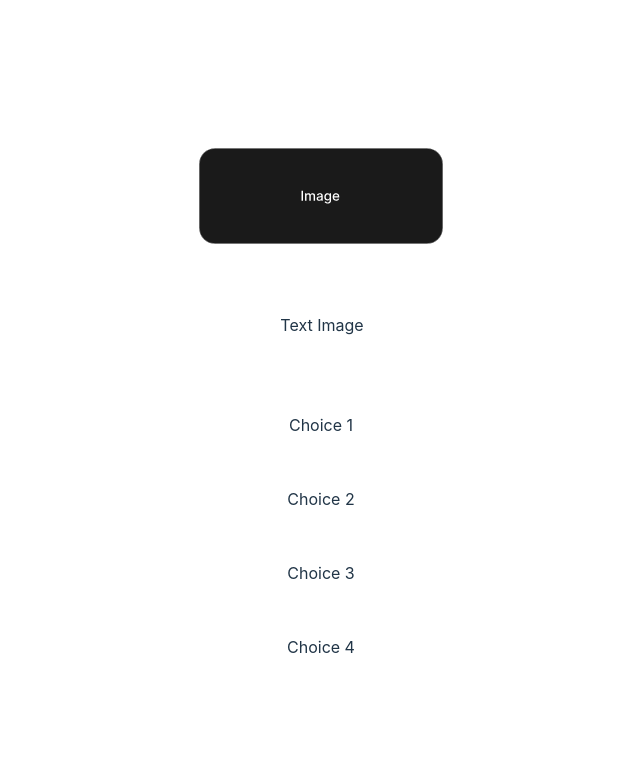
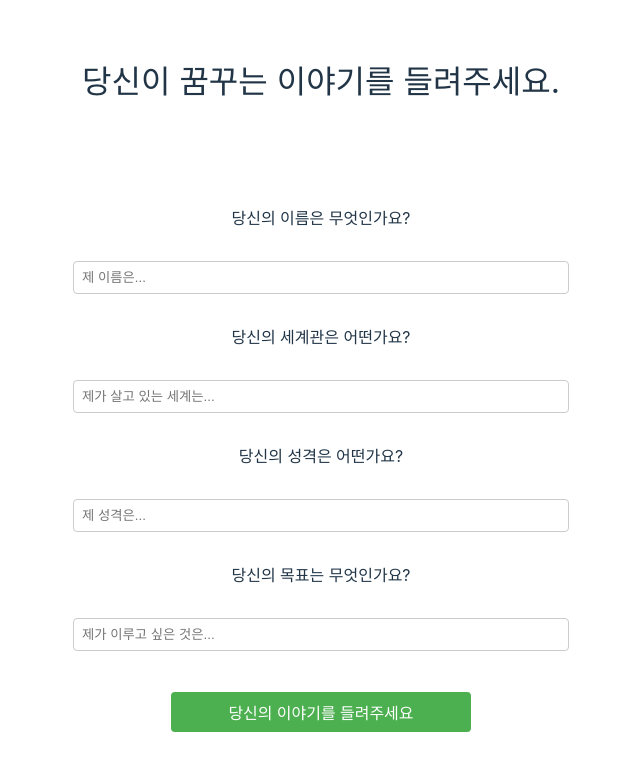
Before and after one commit to Chat-niverse/Chat-niverse_FE, a React (Vite) app: page / in a window 1280 px wide. Shown: the top 770 px of the page, without its empty margins (319-959 px from the left). Built offline with nearby package versions, Linux system fonts and the light colour scheme.

Commit message:
[feature] #6 초기 설정 화면 제작

```diff
--- a/src/App.jsx
+++ b/src/App.jsx
@@ -1,10 +1,12 @@
-import { useState } from "react";
-import ImageComponent from "./components/ImageComponent";
-import DescriptionText from "./components/DescriptionText";
-import ChoicesBox from "./components/ChoicesBox";
+import React, { useState } from "react";
+import ImageComponent from "./components/MainPage/ImageComponent";
+import DescriptionText from "./components/MainPage/DescriptionText";
+import ChoicesBox from "./components/MainPage/ChoicesBox";
+import InitializePage from "./components/InitializePage/InitializePage";
 import "./App.css";
 
 function App() {
+  const [isFormSubmitted, setIsFormSubmitted] = useState(false);
   const [selectedChoice, setSelectedChoice] = useState(null);
   const choices = ["Choice 1", "Choice 2", "Choice 3", "Choice 4"];
 
@@ -12,14 +14,28 @@ function App() {
     setSelectedChoice(index);
   };
 
+  const handleFormSubmit = () => {
+    setIsFormSubmitted(true);
+  };
+
   return (
     <>
+      <div className="App">
+        {isFormSubmitted ? (
+          <div>
             <ImageComponent />
             <DescriptionText />
             <ChoicesBox choices={choices} onChoiceSelect={handleChoiceSelect} />
             {selectedChoice !== null && (
               <p>Selected choice is {selectedChoice + 1}</p>
             )}
+          </div>
+        ) : (
+          <div>
+            <InitializePage onFormSubmit={handleFormSubmit}></InitializePage>
+          </div>
+        )}
+      </div>
     </>
   );
 }
--- /dev/null
+++ b/src/components/InitializePage/InitializeForm.css
@@ -0,0 +1,37 @@
+.form-container {
+  display: flex;
+  flex-direction: column;
+  align-items: center;
+  gap: 1rem;
+  margin-top: 20px;
+}
+
+input {
+  margin: 15px;
+  padding: 0.5rem;
+  width: 100%;
+  border: 1px solid #ccc;
+  border-radius: 4px;
+}
+
+.button {
+  margin: 10px;
+  padding: 0.5rem;
+  width: 100%;
+  max-width: 300px;
+  background-color: #4caf50;
+  color: white;
+  border: none;
+  border-radius: 4px;
+  cursor: pointer;
+  will-change: filter;
+  transition: filter 300ms;
+}
+
+.button:hover {
+  filter: drop-shadow(0 0 2em #646cffaa);
+}
+
+.button.react:hover {
+  filter: drop-shadow(0 0 2em #61dafbaa);
+}
--- /dev/null
+++ b/src/components/InitializePage/InitializeForm.jsx
@@ -0,0 +1,100 @@
+import React, { useState } from "react";
+import axios from "axios";
+import "./InitializeForm.css";
+
+const InitializeForm = ({ onSubmit }) => {
+  const [formData, setFormData] = useState({
+    username: "",
+    worldsetting: "",
+    charsetting: "",
+    aim: "",
+  });
+
+  const [showConfirmation, setShowConfirmation] = useState(false);
+
+  const handleChange = (e) => {
+    const { name, value } = e.target;
+    setFormData((prevData) => ({
+      ...prevData,
+      [name]: value,
+    }));
+  };
+
+  const handleSubmit = (e) => {
+    e.preventDefault();
+    setShowConfirmation(true); // Show confirmation before submission
+  };
+
+  const confirmSubmit = () => {
+    setShowConfirmation(false);
+    if (onSubmit) {
+      onSubmit(formData); // Pass the form data to the parent if confirmed
+    }
+  };
+
+  const cancelSubmit = () => {
+    setShowConfirmation(false); // Hide confirmation if canceled
+  };
+
+  return (
+    <>
+      <form className="form-container" onSubmit={handleSubmit}>
+        당신의 이름은 무엇인가요?
+        <input
+          type="text"
+          name="username"
+          value={formData.username}
+          onChange={handleChange}
+          placeholder="제 이름은..."
+        />
+        당신의 세계관은 어떤가요?
+        <input
+          type="text"
+          name="worldsetting"
+          value={formData.worldsetting}
+          onChange={handleChange}
+          placeholder="제가 살고 있는 세계는..."
+        />
+        당신의 성격은 어떤가요?
+        <input
+          type="text"
+          name="charsetting"
+          value={formData.charsetting}
+          onChange={handleChange}
+          placeholder="제 성격은..."
+        />
+        당신의 목표는 무엇인가요?
+        <input
+          type="text"
+          name="aim"
+          value={formData.aim}
+          onChange={handleChange}
+          placeholder="제가 이루고 싶은 것은..."
+        />
+        <button type="submit" className="button">
+          당신의 이야기를 들려주세요
+        </button>
+      </form>
+
+      {showConfirmation && (
+        <div className="confirmation-modal">
+          <p>이 이야기가 당신의 이야기가 맞나요?</p>
+          <div>
+            <p>이름: {formData.username}</p>
+            <p>세계관: {formData.worldsetting}</p>
+            <p>성격: {formData.charsetting}</p>
+            <p>목표: {formData.aim}</p>
+          </div>
+          <button onClick={confirmSubmit} className="button">
+            네
+          </button>
+          <button onClick={cancelSubmit} className="button cancel">
+            아니오
+          </button>
+        </div>
+      )}
+    </>
+  );
+};
+
+export default InitializeForm;
--- /dev/null
+++ b/src/components/InitializePage/InitializePage.css
@@ -0,0 +1,4 @@
+.InitializePage_Text {
+  font-size: xx-large;
+  margin-bottom: 100px;
+}
--- /dev/null
+++ b/src/components/InitializePage/InitializePage.jsx
@@ -0,0 +1,16 @@
+import React, { useState } from "react";
+import "./InitializePage.css";
+import InitializeForm from "./InitializeForm";
+
+const InitializePage = ({ onFormSubmit }) => {
+  return (
+    <div className="InitializePage">
+      <div className="InitializePage_Text">
+        당신이 꿈꾸는 이야기를 들려주세요.
+      </div>
+      <InitializeForm onSubmit={onFormSubmit}></InitializeForm>
+    </div>
+  );
+};
+
+export default InitializePage;
--- a/src/components/ImageComponent.jsx
+++ b/src/components/MainPage/ImageComponent.jsx
@@ -1,5 +1,5 @@
 import "./ImageComponent.css";
-import DefaultImage from "../assets/Images/DefaultImage.svg";
+import DefaultImage from "../../assets/Images/DefaultImage.svg";
 
 function ImageComponent() {
   return (
```
Also changed, not shown: src/components/MainPage/ChoicesBox.css (renamed from src/components/ChoicesBox.css), src/components/MainPage/ChoicesBox.jsx (renamed from src/components/ChoicesBox.jsx), src/components/MainPage/DescriptionText.css (renamed from src/components/DescriptionText.css), src/components/MainPage/DescriptionText.jsx (renamed from src/components/DescriptionText.jsx), src/components/MainPage/ImageComponent.css (renamed from src/components/ImageComponent.css). Lines whose indentation alone changed are shown as unchanged.
